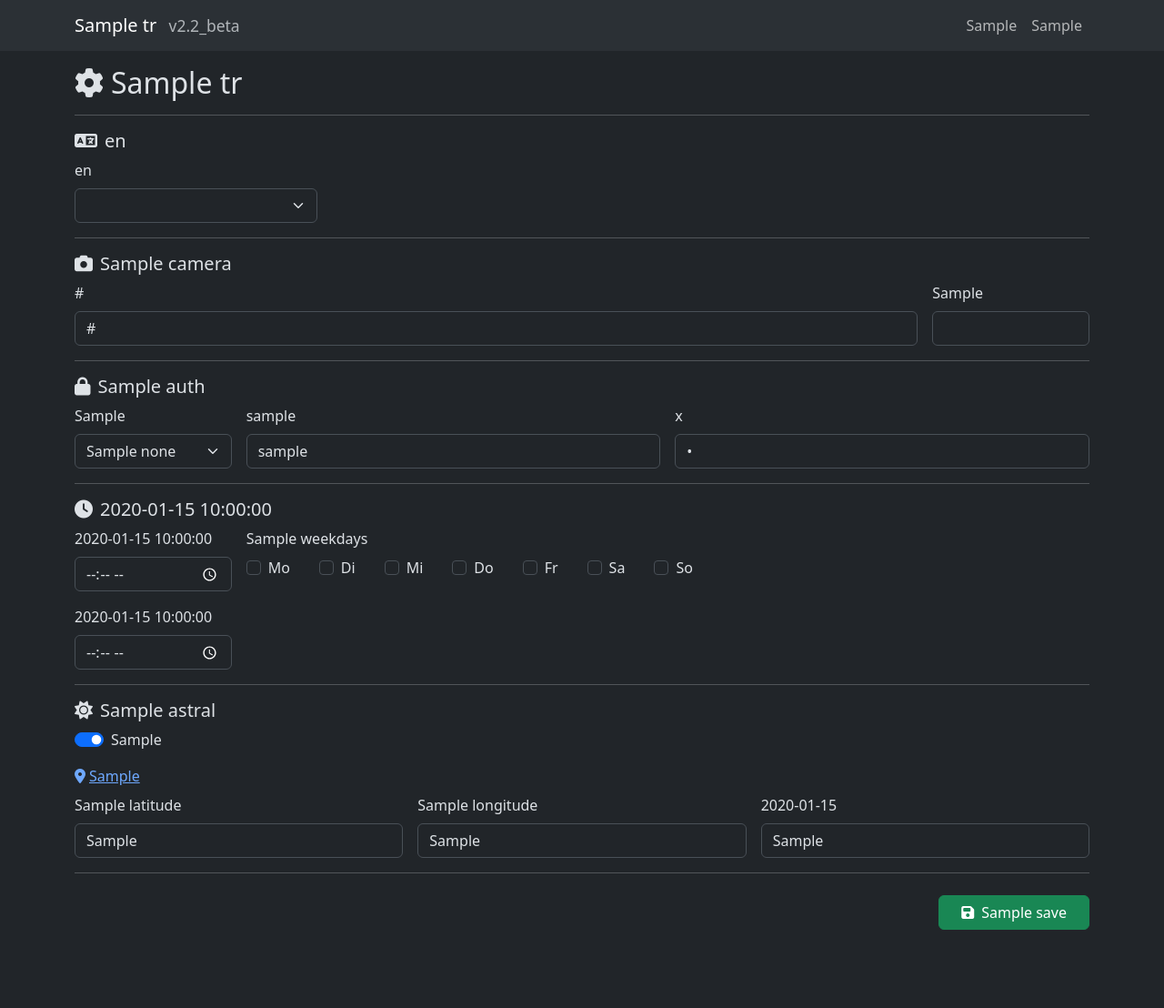
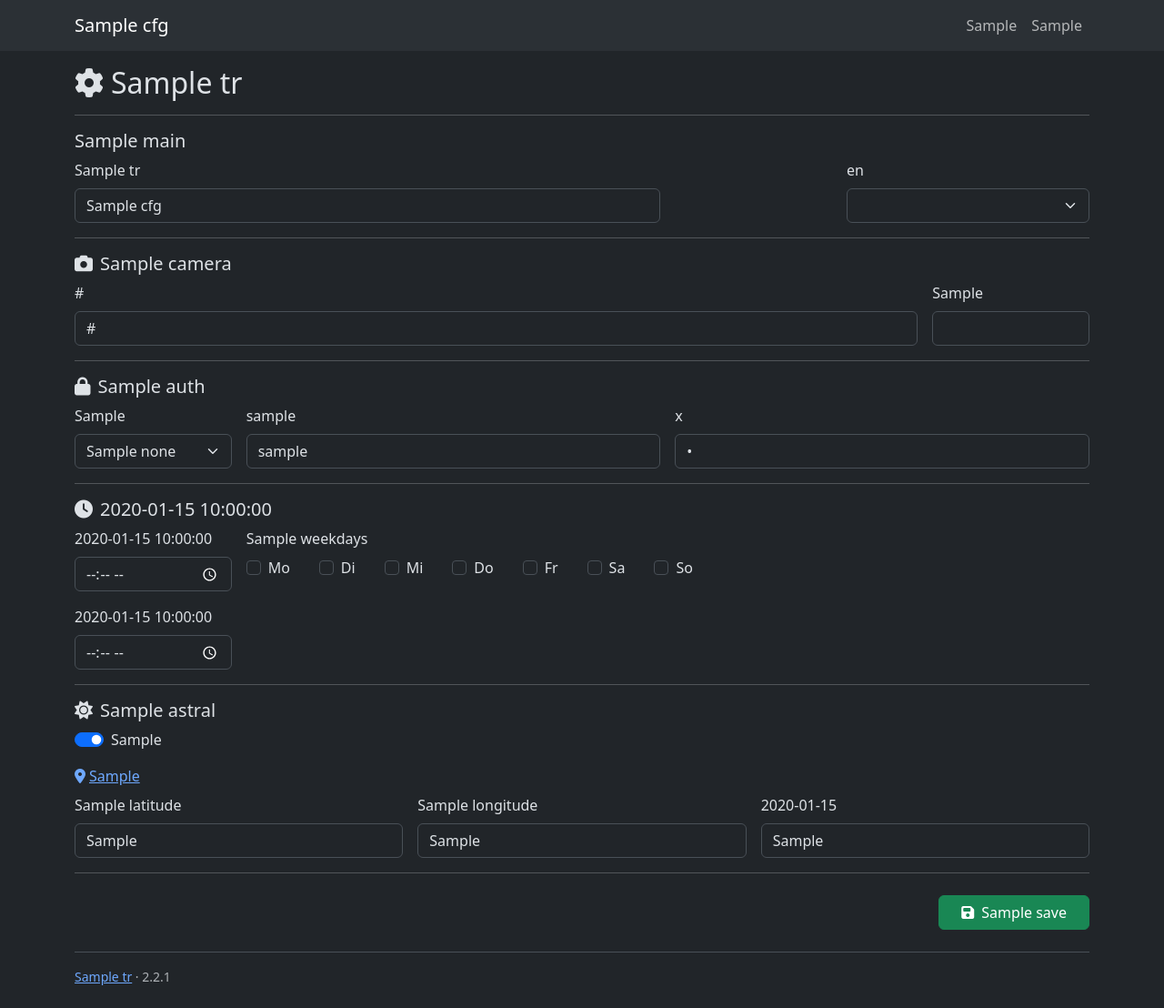
Before and after one commit to der-pw/chronocam2, a FastAPI app: template app/templates/settings.html in a window 1280 px wide. Shown: the whole page at 91% size. Before the commit the page ends 1022 px from the top, so only its background shows below. Run offline with FastAPI, Linux system fonts and the light colour scheme; the template is opened without the code that fills it: most values are stand-ins (such as "Sample title", 1, 10 or a date in 2020); lists and menus that the app fills with data are empty; parts of the project's set-up code (start-up, migrations or seed data) failed here and were passed over.

Commit message:
some changes to 2.2.1

```diff
--- a/app/config.default.json
+++ b/app/config.default.json
@@ -1,5 +1,6 @@
 {
   "cam_url": "https://raw.githubusercontent.com/der-pw/chronocam2/refs/heads/main/app/static/img/last.jpg",
+  "instance_name": null,
   "username": "",
   "password": "",
   "auth_type": "none",
--- a/app/i18n/de.json
+++ b/app/i18n/de.json
@@ -1,5 +1,7 @@
 {
-  "app_name": "ChronoCam",
+  "app_name": "ChronoCam2",
+  "instance_name": "Instanzname",
+  "main": "Allgemein",
   "nav_dashboard": "Dashboard",
   "nav_settings": "Einstellungen",
   "dashboard_title": "Dashboard",
--- a/app/i18n/en.json
+++ b/app/i18n/en.json
@@ -1,5 +1,7 @@
 {
-  "app_name": "ChronoCam",
+  "app_name": "ChronoCam2",
+  "instance_name": "Instance Name",
+  "main": "Main",
   "nav_dashboard": "Dashboard",
   "nav_settings": "Settings",
   "dashboard_title": "Dashboard",
--- a/app/main.py
+++ b/app/main.py
@@ -33,7 +33,7 @@ app.mount(
 )
 
 # === Templates ===
-APP_VERSION = "v2.2_beta"
+APP_VERSION = "2.2.1"
 templates = Jinja2Templates(directory=str(Path(__file__).parent / "templates"))
 templates.env.globals["app_version"] = APP_VERSION
 
@@ -108,6 +108,7 @@ async def settings_page(request: Request):
 async def update_settings(
     request: Request,
     CAM_URL: str = Form(...),
+    INSTANCE_NAME: str = Form(""),
     INTERVAL_SECONDS: int = Form(...),
     SAVE_PATH: str = Form(...),
     AUTH_TYPE: str = Form("none"),
@@ -125,6 +126,7 @@ async def update_settings(
     """Persist settings and redirect back to /settings with a success flag."""
     async with cfg_lock:
         cfg.cam_url = CAM_URL
+        cfg.instance_name = INSTANCE_NAME.strip() or None
         cfg.interval_seconds = INTERVAL_SECONDS
         cfg.save_path = SAVE_PATH
         cfg.auth_type = AUTH_TYPE
--- a/app/models.py
+++ b/app/models.py
@@ -5,6 +5,7 @@ from datetime import time
 
 class ConfigModel(BaseModel):
     """Global app configuration (replaces the former INI file)."""
+    instance_name: Optional[str] = Field(None, description="Optional instance name override")
     cam_url: str = Field("", description="Webcam snapshot URL")
     username: Optional[str] = Field(None, description="Camera username")
     password: Optional[str] = Field(None, description="Camera password")
--- a/app/templates/base.html
+++ b/app/templates/base.html
@@ -2,7 +2,7 @@
 <html lang="{{ lang or 'de' }}">
 <head>
   <meta charset="UTF-8">
-  <title>{% block title %}{{ tr['app_name'] if tr else 'ChronoCam' }}{% endblock %}</title>
+  <title>{% block title %}{{ (cfg.instance_name if cfg and cfg.instance_name else (tr['app_name'] if tr else 'ChronoCam2')) }}{% endblock %}</title>
   <meta name="viewport" content="width=device-width, initial-scale=1">
   <link href="https://cdn.jsdelivr.net/npm/bootstrap@5.3.3/dist/css/bootstrap.min.css" rel="stylesheet">
   <link href="https://cdn.jsdelivr.net/npm/@fortawesome/fontawesome-free@6.5.2/css/all.min.css" rel="stylesheet">
@@ -12,8 +12,7 @@
   <nav class="navbar fixed-top navbar-expand-lg bg-body-tertiary">
     <div class="container">
       <a class="navbar-brand" href="/">
-        {{ tr['app_name'] if tr else 'ChronoCam' }}
-        <span class="ms-2 small text-body-secondary">{{ app_version }}</span>
+        {{ cfg.instance_name if cfg and cfg.instance_name else (tr['app_name'] if tr else 'ChronoCam2') }}
       </a>
       <button class="navbar-toggler" type="button" data-bs-toggle="collapse" data-bs-target="#navbarNav" aria-controls="navbarNav" aria-expanded="false" aria-label="Toggle navigation">
         <span class="navbar-toggler-icon"></span>
--- a/app/templates/settings.html
+++ b/app/templates/settings.html
@@ -17,10 +17,14 @@ endblock %}
 <form id="settings-form" method="post" action="/update" class="mt-3"
       data-save-success="{{ tr.get('settings_saved', 'Einstellungen gespeichert') if tr else 'Einstellungen gespeichert' }}"
       data-save-error="{{ tr.get('settings_save_failed', 'Speichern fehlgeschlagen') if tr else 'Speichern fehlgeschlagen' }}">
-  <!-- Language -->
-  <h5 class="mb-2"><i class="fa-solid fa-language me-2"></i>{{ tr['language'] if tr else 'Sprache' }}</h5>
+  <!-- Main -->
+  <h5 class="mb-2">{{ tr["main"] if tr else "Main" }}</h5>
   <div class="row g-3 mb-3">
-    <div class="col-md-3">
+    <div class="col-md-7">
+      <label class="form-label">{{ tr["instance_name"] if tr else "Instance Name" }}</label>
+      <input class="form-control" name="INSTANCE_NAME" value="{{ cfg.instance_name or '' }}" maxlength="80">
+    </div>
+    <div class="col-md-3 ms-md-auto">
       <label class="form-label">{{ tr['language'] if tr else 'Sprache' }}</label>
       <select class="form-select" name="LANGUAGE">
         {% for code in (langs or []) %}
@@ -167,6 +171,10 @@ endblock %}
       else "Save" }}</button>
   </div>
 </form>
+
+<div class="mt-4 pt-3 border-top text-muted small d-flex flex-wrap gap-3 justify-content-between align-items-center">
+  <div><a href="https://github.com/der-pw/chronocam2" target="_blank" rel="noopener noreferrer">{{ tr['app_name'] if tr else 'ChronoCam2' }}</a> · {{ app_version }}</div>
+</div>
 {% endblock %}
 
 {% block scripts %}
```
